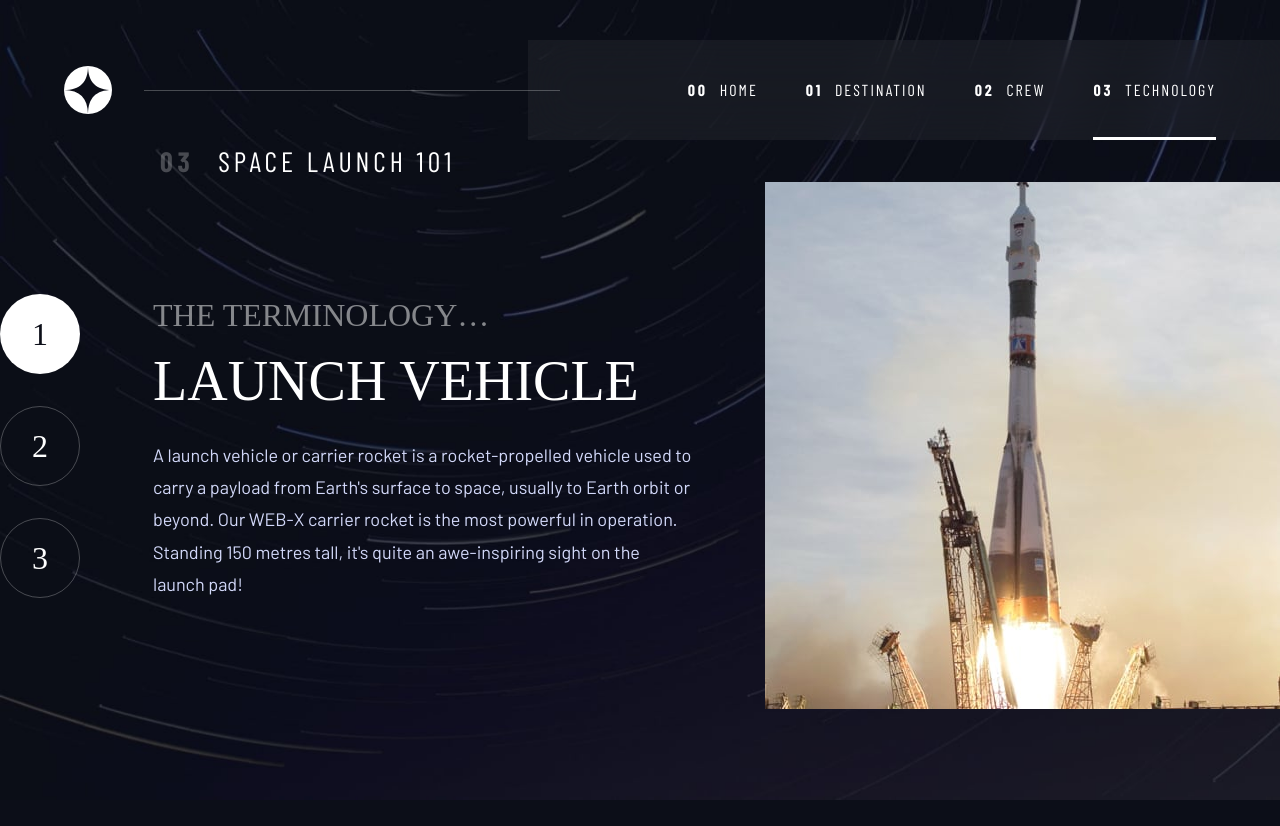
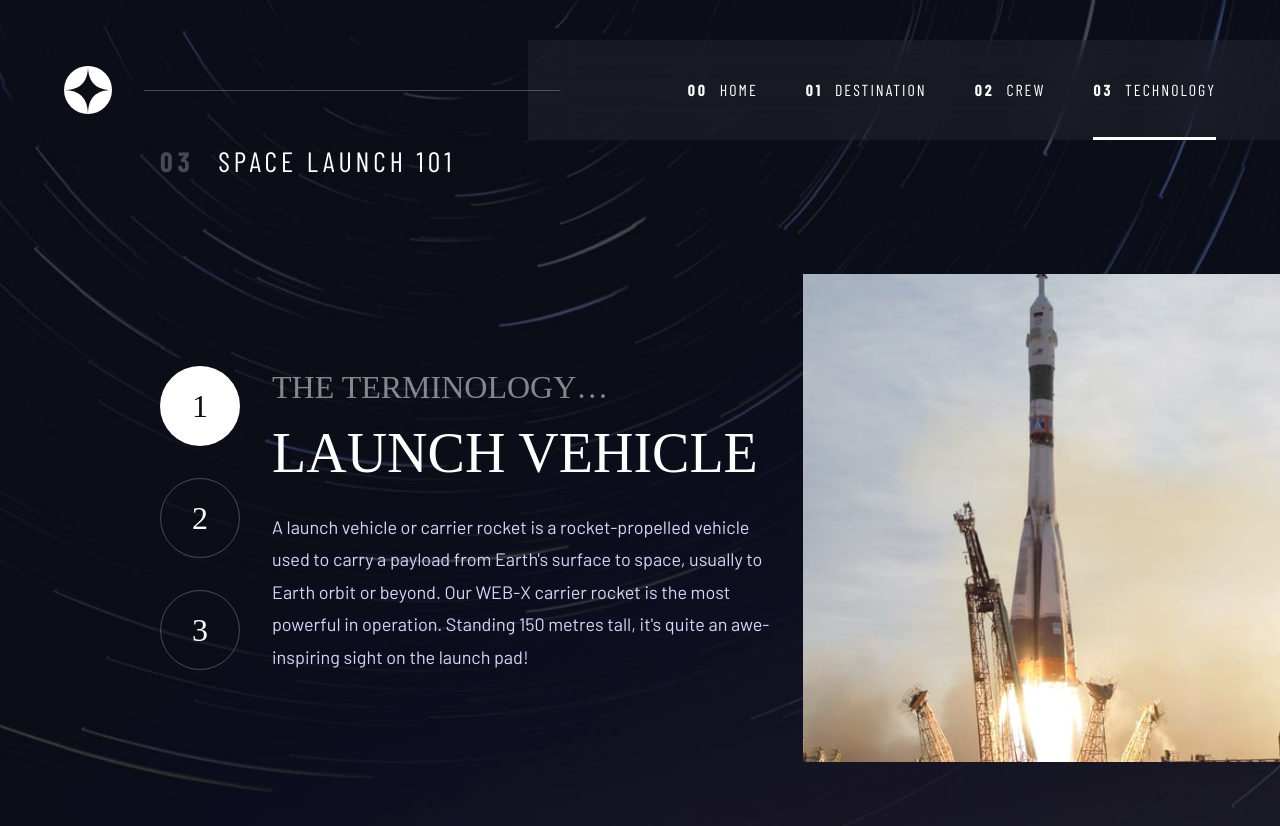
Before and after one commit to 47roms16/space-tourism-website, a React (Vite) app: page /technology/launch-vehicle in a window 1280 px wide. Before the commit the page ends 800 px from the top, so only its background shows below. Built offline with nearby package versions, Linux system fonts and the light colour scheme; a web font is replaced by a local one.

Commit message:
style: wrap Technology detail in section and style with spacing

```diff
--- a/src/components/content/TechnologyDetail.tsx
+++ b/src/components/content/TechnologyDetail.tsx
@@ -13,7 +13,7 @@ function TechnologyDetail() {
   );
 
   return (
-    <>
+    <section className="pt-[5.75rem] pb-16 pl-40 max-lg:px-0 max-lg:pt-[5.5rem]">
       {tech && (
         <div className="flex items-center justify-between gap-8 max-lg:flex-col max-lg:gap-10 max-lg:text-center max-md:gap-8">
           <Pagination data={techData} />
@@ -30,7 +30,7 @@ function TechnologyDetail() {
           <Image images={tech.images} name={tech.name} />
         </div>
       )}
-    </>
+    </section>
   );
 }
 
```
